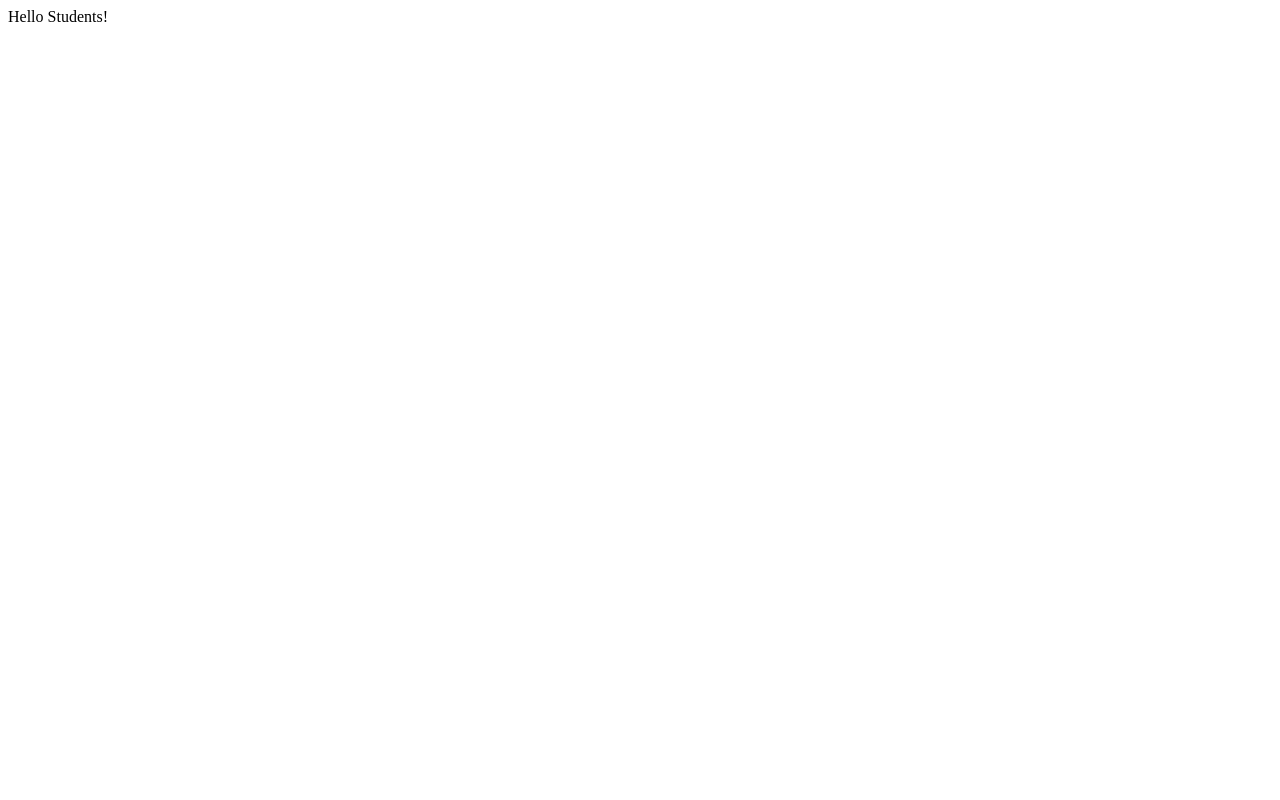
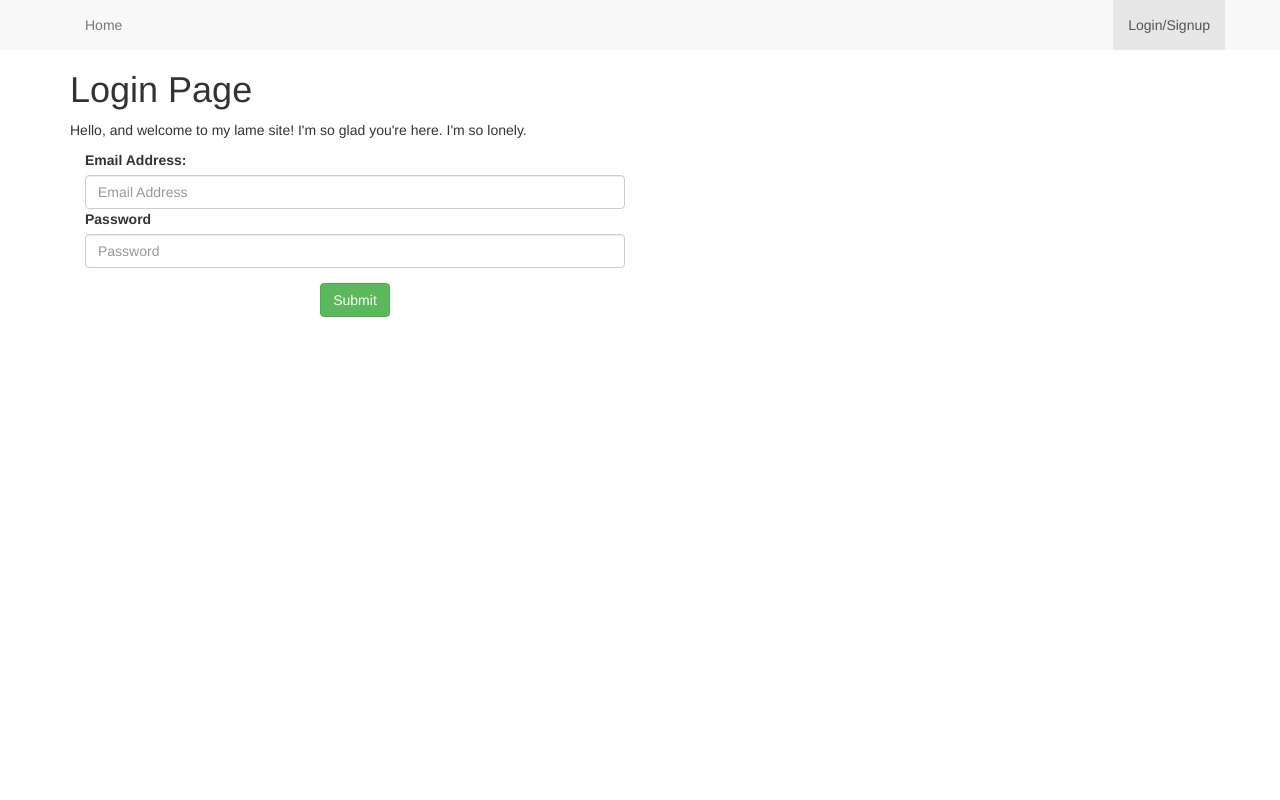
Before and after one commit to sebpapararo/UEA-Life, a Flask app: page /login in a window 1280 px wide. Before the commit the page is almost empty. Run offline with Flask 2, Linux system fonts and the light colour scheme; some libraries are stand-ins or nearby versions.

Commit message:
Login Layout

```diff
--- a/app.py
+++ b/app.py
@@ -1,4 +1,5 @@
 from flask import *
+from flask_bootstrap import Bootstrap
 import functions
 import sqlite3
 import urllib
@@ -6,6 +7,7 @@ import urllib
 
 # Configuration Statements
 app = Flask(__name__, template_folder="templates")
+Bootstrap(app)
 DATABASE = 'database.db'
 sslContext = ('server.crt', 'server.key')
 
@@ -13,11 +15,11 @@ sslContext = ('server.crt', 'server.key')
 # Routes
 @app.route('/', methods=['GET'])
 def index():
-    return render_template('/index.html', title="Lame Site")
+    return render_template('/index.html', title="UEA Life")
 
 @app.route('/login')
-def hello_world():
-    return 'Hello Students!'
+def login():
+    return render_template('/login.html', title="Login")
 
 
 # Function that verifies a captcha attempt by asking google whether they have verified that attempt
--- a/templates/layout.html
+++ b/templates/layout.html
@@ -1,12 +1,19 @@
 <!-- layout.html -->
-<!doctype html>
-<html>
-<head>
-  <title>{{title}}</title>
-  <meta http-equiv="content-type" content="text/html; charset=utf-8" />
-  <meta name="viewport" content="width=device-width, initial-scale=1.0, viewport-fit=cover">
-</head>
-<body>
-  {% block content %}{% endblock %}
-</body>
-</html>
+{% extends "bootstrap/base.html" %}
+{% block title %}This is the title{% endblock %}
+
+{% block navbar %}
+  <div class="navbar-default">
+<!-- ... -->
+    <div class="container">
+      <ul class="nav navbar-nav">
+        <li {% if active_page == "index" %} class="active" {% endif %}><a href="/">Home</a></li>
+      </ul>
+      <ul class="nav navbar-nav navbar-right">
+        <li {% if active_page == "login" %} class="active" {% endif %}><a href="/login">Login/Signup</a></li>
+    </div>
+  </div>
+{% endblock %}
+
+{% block content %}
+{% endblock %}
--- /dev/null
+++ b/templates/login.html
@@ -0,0 +1,26 @@
+<!-- index.html -->
+{% extends 'layout.html' %}
+{% set active_page = "login" %}
+
+{% block content %}
+
+<div class="container">
+  <h1>Login Page</h1>
+  <p>Hello, and welcome to my lame site! I'm so glad you're here. I'm so lonely.</p>
+  <div class="col-sm-6">
+    <form action="" method="post" role="login-form">
+      <div class="form-group">
+        <label for="email"> Email Address: </label>
+        <input type="text" class="form-control" id="email" name="email" placeholder="Email Address"/>
+        <label for="password"> Password </label>
+        <input type="password" class="form-control" id="password" name="password" placeholder="Password">
+      </div>
+      <div>
+        <center>
+          <button type="submit" class="btn btn-success">Submit</button>
+        </center>
+      </div>
+    </form>
+  </div>
+</div>
+{% endblock %}
```
Also changed, not shown: templates/AuthedTopNav.html (added, +9 -0 lines), templates/index.html (+5 -3 lines).
